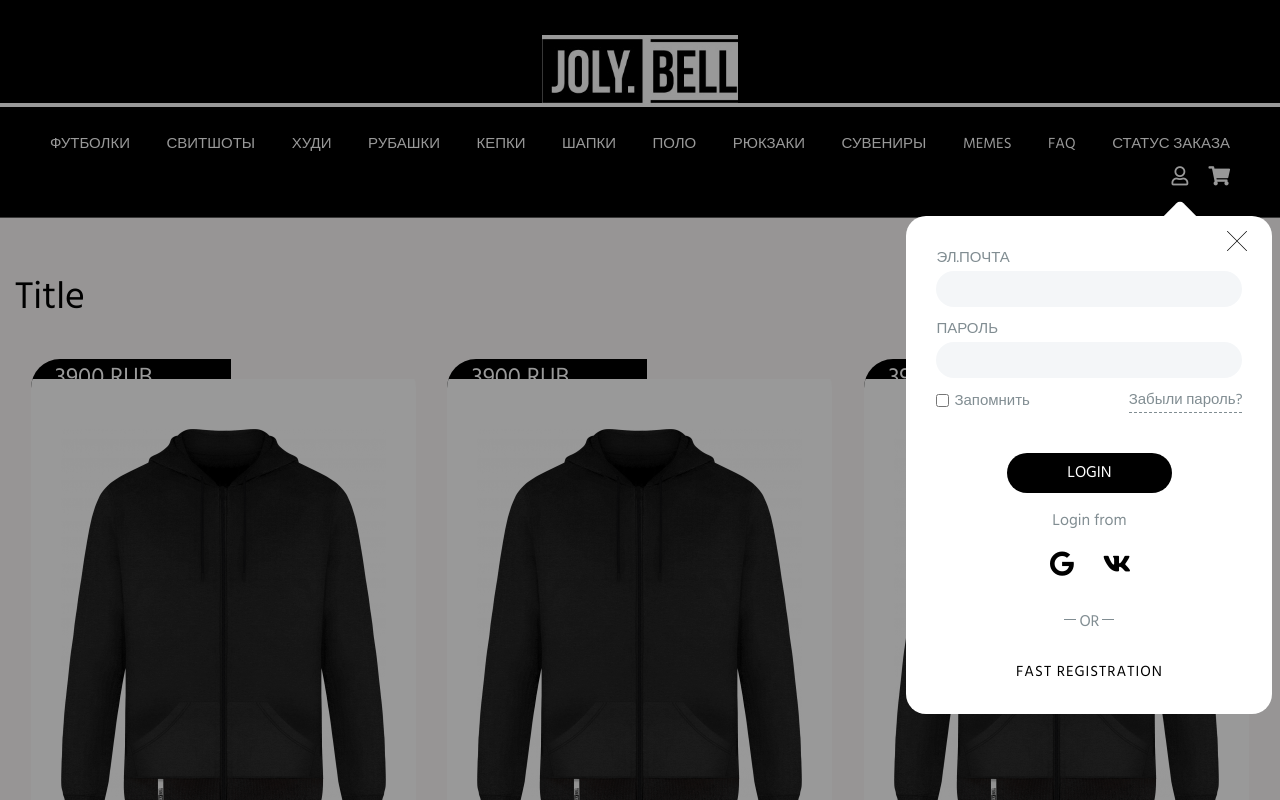
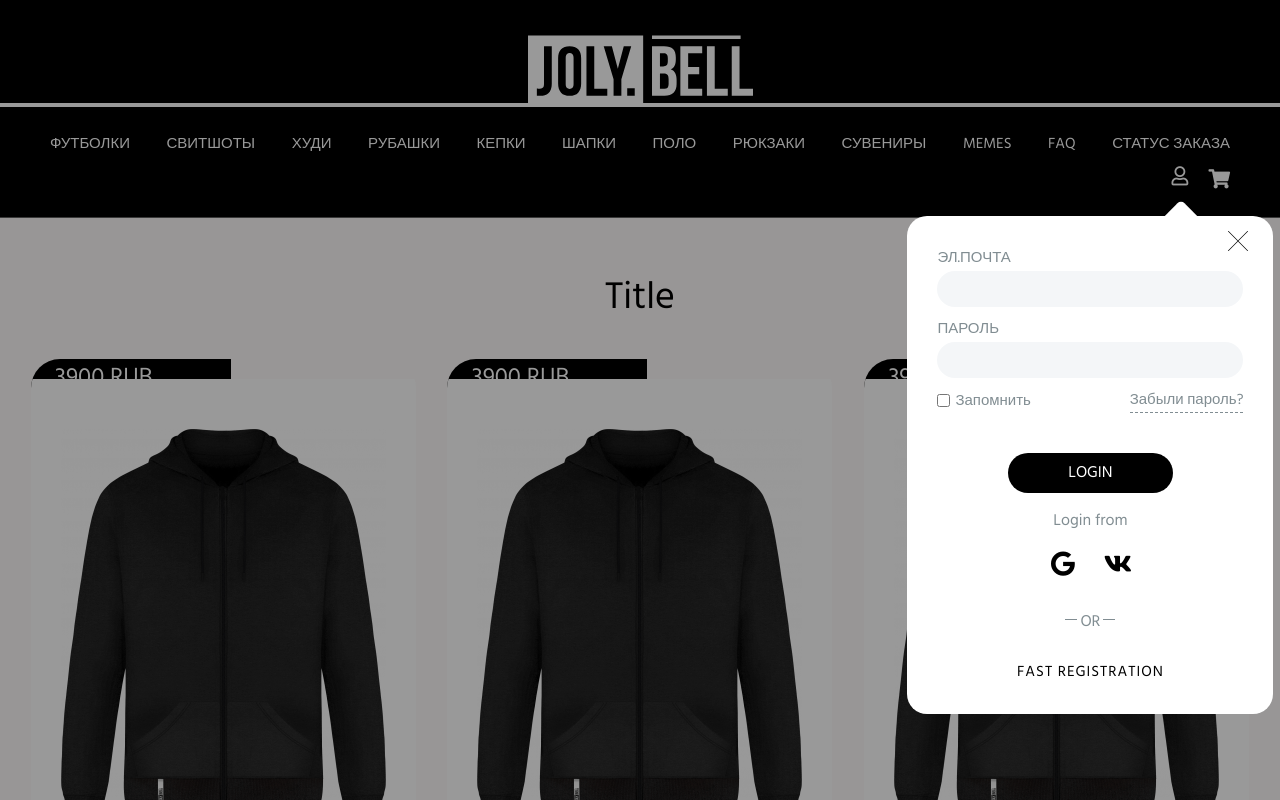
Before and after one commit to nihadelekberzade/Joly-Bell, a React (Create React App) app: page / in a window 1280 px wide. Both pictures are taken after a click on the icon 1180 px from the left and 175 px from the top of the page. Shown: the top 800 px of the page. Built offline with nearby package versions, Linux system fonts and the light colour scheme.

Commit message:
Small adjustments

```diff
--- a/src/components/Header.jsx
+++ b/src/components/Header.jsx
@@ -31,7 +31,16 @@
     <header className="header">
       <div className="header__content">
         <div className="header__logo-box">
-          <img className="header__logo" src={images.logo} alt="logo img"></img>
+          <svg
+            xmlns="http://www.w3.org/2000/svg"
+            width="127"
+            height="40"
+            viewBox="0 0 127 40"
+            icon="joly-bell"
+            class="header__logo"
+          >
+            <path d="M0 0v40h65V0H0zm13.42 26.98c0 1.41-.17 2.57-.52 3.47-.35.9-.81 1.62-1.4 2.13-.59.52-1.26.88-2.01 1.1-.76.21-1.55.32-2.38.32H6.03c-.31 0-.66-.03-1.03-.08v-3.99c.24.03.49.04.76.04h.76c.69 0 1.28-.17 1.77-.52s.74-1.06.74-2.15V6h4.39v20.98zm16.58.14c0 2.22-.56 3.92-1.67 5.1C27.21 33.41 25.6 34 23.5 34s-3.71-.59-4.83-1.78S17 29.33 17 27.12V12.88c0-2.22.56-3.92 1.67-5.1C19.79 6.59 21.4 6 23.5 6s3.71.59 4.83 1.78S30 10.67 30 12.88v14.24zM44.76 34H33V6h4.4v24h7.36v4zm7.94 0h-4.4v-9.28L42.74 6h4.6l3.36 12.76L54.06 6h4.2L52.7 24.72V34zm7.54 0H56v-4.24h4.24V34zM25.12 10.52c.4.4.6 1.1.6 2.09v14.78c0 .99-.2 1.69-.6 2.09-.4.4-.94.61-1.62.61-.67 0-1.21-.2-1.62-.61-.4-.4-.6-1.1-.6-2.09V12.61c0-.99.2-1.69.6-2.09.4-.4.94-.61 1.62-.61.67 0 1.21.2 1.62.61zM76.78 6c2.34 0 4.04.53 5.08 1.6 1.05 1.07 1.57 2.68 1.57 4.84v1c0 1.44-.23 2.63-.69 3.56-.46.93-1.2 1.63-2.21 2.08 1.23.45 2.09 1.19 2.59 2.22.5 1.03.76 2.29.76 3.78v2.28c0 2.16-.57 3.81-1.72 4.94-1.14 1.13-2.85 1.7-5.11 1.7H70V6h6.78zm-2.3 4v7.4h1.75c.84 0 1.5-.21 1.98-.64.47-.43.71-1.2.71-2.32v-1.56c0-1.01-.18-1.75-.55-2.2-.36-.45-.94-.68-1.73-.68h-2.16zm0 11.4V30h2.57c.76 0 1.34-.2 1.73-.6.39-.4.59-1.12.59-2.16V24.8c0-1.31-.22-2.2-.67-2.68-.45-.48-1.19-.72-2.22-.72h-2zm15.92-3.6h6.24v4H90.4V30h7.92v4H86V6h12.32v4H90.4v7.8zM115 6h4.4v24h7.6v4h-12V6zm-14 0h4.4v24h7.36v4H101V6zM70 38h57v2H70v-2zm0-38h50v2H70V0z"></path>
+          </svg>
         </div>
 
         <div className="header__second">
--- a/src/components/Login.jsx
+++ b/src/components/Login.jsx
@@ -1,14 +1,14 @@
 /* eslint-disable jsx-a11y/anchor-has-content */
 /* eslint-disable jsx-a11y/anchor-is-valid */
-
 import React from "react";
 import { images } from "../img/images";
 
 export default function Login({ isLoginTabActive, toggleLoginTab }) {
   return (
-    <div className={`login ${isLoginTabActive ? `active` : ``}`}>
+    <div className={`login ${isLoginTabActive ? `login--active` : ``}`}>
       <div className="login__content">
         <div className="wrapper" onClick={toggleLoginTab} />
+
         <div className="login__arrow"></div>
         <span className="login__cancel-btn" onClick={toggleLoginTab}>
           <img src={images.cancel} alt="cancel" />
@@ -28,7 +28,6 @@
             <div className="form__password-text">Пароль</div>
             <input className="form__password" type="password" />
           </div>
-
           <div className="form__remember-content">
             <input
               className="form__remember-checkbox"
@@ -41,7 +40,6 @@
             </label>
             <span className="form__forgot-password-text">Забыли пароль?</span>
           </div>
-
           <span className="form__login-btn">login</span>
         </form>
         <div className="login-second">
--- a/src/components/Main.jsx
+++ b/src/components/Main.jsx
@@ -29,13 +29,13 @@
     },
   ];
   return (
-    <main className="main">
-      <div className="main__container">
-        <h2 className="main__category-title">Title</h2>
-        <ul className="main__category-list">
+    <main className="category">
+      <div className="category__container">
+        <h2 className="category__title">Title</h2>
+        <ul className="category-list">
           {shirts.map((item, index) => {
             return (
-              <li className="main__category-list__item" key={index}>
+              <li className="category-list__item" key={index}>
                 <Product name={item.name} price={item.price} />
               </li>
             );
--- a/src/sass/layout/_header.scss
+++ b/src/sass/layout/_header.scss
@@ -25,6 +25,7 @@
     display: inline-block;
     width: 11.2rem;
     height: 3.6rem;
+    fill: #fff;
     @media (min-width: 1024px) {
       width: 22.5rem;
       height: 7.2rem;
@@ -54,6 +55,8 @@
     }
   }
   &__others {
+    display: flex;
+    align-items: center;
     @media (min-width: 1024px) {
       margin-top: 1rem;
       display: flex;
--- a/src/sass/layout/_login.scss
+++ b/src/sass/layout/_login.scss
@@ -1,28 +1,30 @@
-.login.active {
-  display: initial;
-  .wrapper {
-    display: initial;
-  }
-}
 .login {
   display: none;
   z-index: 999;
   width: clamp(260px, 366px, 90vw);
   position: absolute;
-  top: 50px;
-  right: -84px;
+  top: 5rem;
+  right: -8.5rem;
   color: #818d92;
+
+  &--active {
+    display: block;
+    animation: login-appear 0.8s backwards;
+    .wrapper {
+      display: block;
+    }
+  }
 
   &__arrow {
     content: "";
     position: absolute;
-    width: 30px;
-    height: 30px;
-    top: -10px;
-    right: 77px;
+    width: 3rem;
+    height: 3rem;
+    top: -1rem;
+    right: 7.7rem;
     -webkit-transform: rotate(45deg);
     transform: rotate(45deg);
-    border-radius: 5px;
+    border-radius: 0.5rem;
     background: #fff;
   }
   &__content {
@@ -107,7 +109,6 @@
       cursor: pointer;
     }
   }
-
   .login-second {
     text-align: center;
     margin-top: 15px;
@@ -160,7 +161,6 @@
     left: 0;
     width: 100vw;
     height: 100vh;
-    background: #000;
-    opacity: 0.4;
+    background: rgba($color: #000, $alpha: 0.4);
   }
 }
--- a/src/sass/layout/_main.scss
+++ b/src/sass/layout/_main.scss
@@ -1,4 +1,4 @@
-.main {
+.category {
   background: rgb(252, 249, 249);
   padding: 5rem 0 15.5rem;
 
@@ -7,12 +7,12 @@
     max-width: 1395px;
     padding: 0 1.5rem;
   }
-  &__category-title {
+  &__title {
+    text-align: center;
     font-size: 3.8rem;
     font-weight: 500;
-    color: #000;
   }
-  &__category-list {
+  &-list {
     display: flex;
     flex-wrap: wrap;
     margin-top: 3rem;
--- a/src/sass/style.css
+++ b/src/sass/style.css
@@ -48,6 +48,32 @@
 button {
   outline: none;
   border: none;
+}
+
+@-webkit-keyframes login-appear {
+  0% {
+    -webkit-transform: translateY(1rem);
+            transform: translateY(1rem);
+    opacity: 0;
+  }
+  100% {
+    -webkit-transform: translateY(0);
+            transform: translateY(0);
+    opacity: 1;
+  }
+}
+
+@keyframes login-appear {
+  0% {
+    -webkit-transform: translateY(1rem);
+            transform: translateY(1rem);
+    opacity: 0;
+  }
+  100% {
+    -webkit-transform: translateY(0);
+            transform: translateY(0);
+    opacity: 1;
+  }
 }
 
 .product {
@@ -498,6 +524,20 @@
   }
 }
 
+.footer .joly-bell {
+  width: 127px;
+  height: 40px;
+  fill: rgba(255, 255, 255, 0.8);
+}
+
+@media (min-width: 1024px) {
+  .footer .joly-bell {
+    position: absolute;
+    top: 50px;
+    left: 0;
+  }
+}
+
 .footer .prefix {
   font-size: 13px;
   font-weight: 400;
@@ -506,9 +546,8 @@
 }
 
 .footer__content {
-  width: 300px;
-  margin: 0 auto;
   position: relative;
+  text-align: center;
 }
 
 @media (max-width: 1024px) {
@@ -562,19 +601,6 @@
     display: -webkit-box;
     display: -ms-flexbox;
     display: flex;
-  }
-}
-
-.footer .footer-logo {
-  width: 127px;
-  height: 40px;
-}
-
-@media (min-width: 1024px) {
-  .footer .footer-logo {
-    position: absolute;
-    top: 50px;
-    left: 0;
   }
 }
 
@@ -725,6 +751,7 @@
   display: inline-block;
   width: 11.2rem;
   height: 3.6rem;
+  fill: #fff;
 }
 
 @media (min-width: 1024px) {
@@ -768,6 +795,15 @@
             justify-content: center;
     position: relative;
   }
+}
+
+.header__others {
+  display: -webkit-box;
+  display: -ms-flexbox;
+  display: flex;
+  -webkit-box-align: center;
+      -ms-flex-align: center;
+          align-items: center;
 }
 
 @media (min-width: 1024px) {
@@ -842,34 +878,36 @@
   top: 1rem;
 }
 
-.login.active {
-  display: initial;
-}
-
-.login.active .wrapper {
-  display: initial;
-}
-
 .login {
   display: none;
   z-index: 999;
   width: clamp(260px, 366px, 90vw);
   position: absolute;
-  top: 50px;
-  right: -84px;
+  top: 5rem;
+  right: -8.5rem;
   color: #818d92;
+}
+
+.login--active {
+  display: block;
+  -webkit-animation: login-appear 0.8s backwards;
+          animation: login-appear 0.8s backwards;
+}
+
+.login--active .wrapper {
+  display: block;
 }
 
 .login__arrow {
   content: "";
   position: absolute;
-  width: 30px;
-  height: 30px;
-  top: -10px;
-  right: 77px;
+  width: 3rem;
+  height: 3rem;
+  top: -1rem;
+  right: 7.7rem;
   -webkit-transform: rotate(45deg);
   transform: rotate(45deg);
-  border-radius: 5px;
+  border-radius: 0.5rem;
   background: #fff;
 }
 
@@ -1049,8 +1087,7 @@
   left: 0;
   width: 100vw;
   height: 100vh;
-  background: #000;
-  opacity: 0.4;
+  background: rgba(0, 0, 0, 0.4);
 }
 
 .sidebar.active {
@@ -1179,24 +1216,24 @@
   padding: 4px 10px;
 }
 
-.main {
+.category {
   background: #fcf9f9;
   padding: 5rem 0 15.5rem;
 }
 
-.main__container {
+.category__container {
   margin: 0 auto;
   max-width: 1395px;
   padding: 0 1.5rem;
 }
 
-.main__category-title {
+.category__title {
+  text-align: center;
   font-size: 3.8rem;
   font-weight: 500;
-  color: #000;
 }
 
-.main__category-list {
+.category-list {
   display: -webkit-box;
   display: -ms-flexbox;
   display: flex;
@@ -1206,7 +1243,7 @@
   row-gap: 4rem;
 }
 
-.main__category-list__item {
+.category-list__item {
   margin: 0 auto;
 }
 /*# sourceMappingURL=style.css.map */
--- a/src/sass/style.scss
+++ b/src/sass/style.scss
@@ -1,5 +1,6 @@
 @import "./abstracts/base";
 @import "./abstracts/mixins";
+@import "./abstracts/animations";
 
 @import "./components/product";
 @import "./components/nav-menu";
```
Also changed, not shown: src/components/Footer.jsx (+10 -1 lines), src/sass/abstracts/_animations.scss (added, +10 -0 lines), src/sass/layout/_footer.scss (+13 -15 lines), 1 other file (tests, documents, lock files or other folders).
